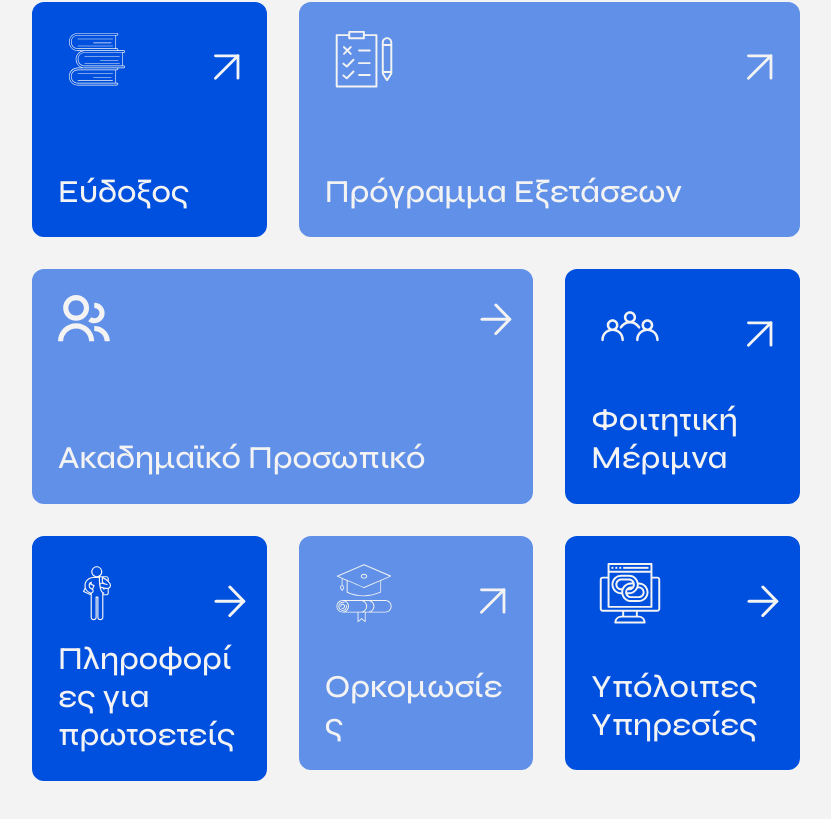
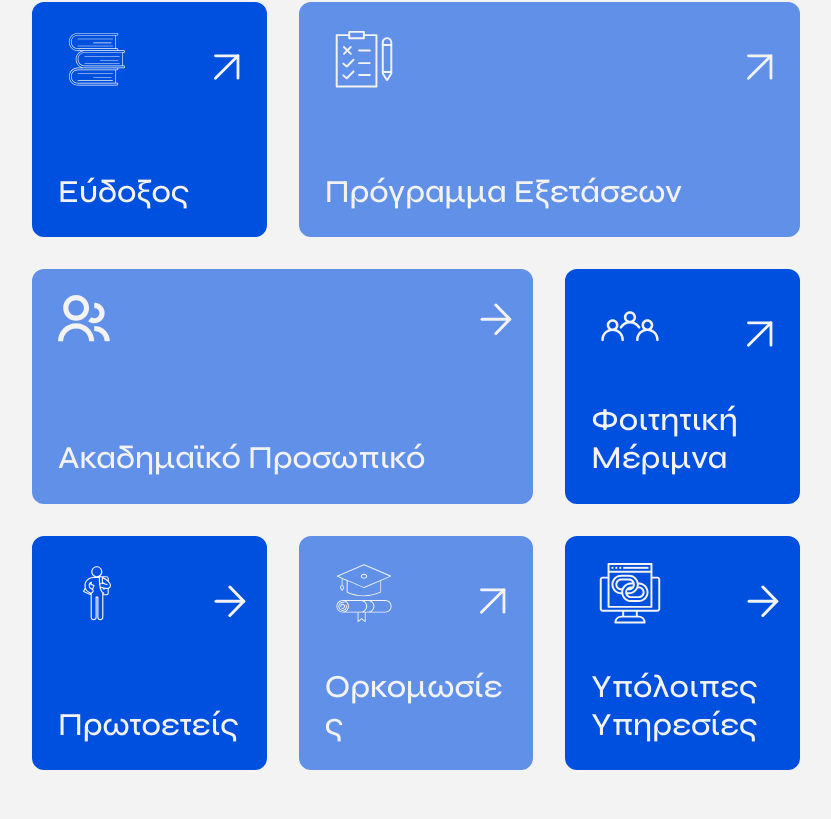
Before and after one commit to open-source-uom/myuom, a React (Create React App) app: page / in a window 1280 px wide. Shown: the part 671-1490 px from the top of the page, without its empty margins (224-1055 px from the left). Built offline with nearby package versions, Linux system fonts and the light colour scheme.

Commit message:
Fixes #112

```diff
--- a/src/assets/categories.js
+++ b/src/assets/categories.js
@@ -253,7 +253,7 @@ export const Categories = [
     requireSelection: false,
   },
   {
-    title: "Πληροφορίες για πρωτοετείς",
+    title: "Πρωτοετείς",
     iconSVG: (
       <svg
         width="150%"
```
